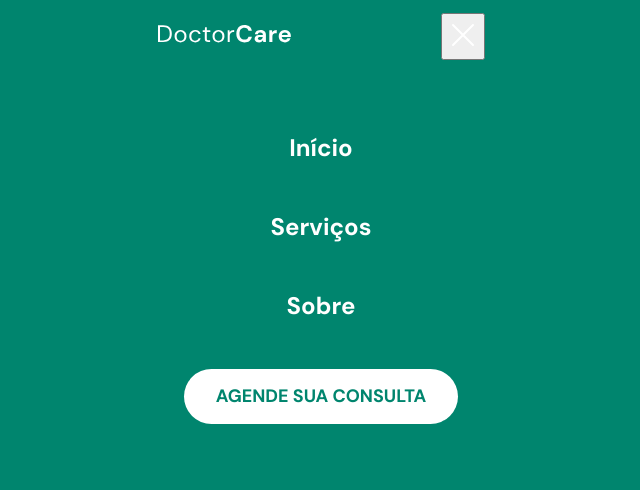
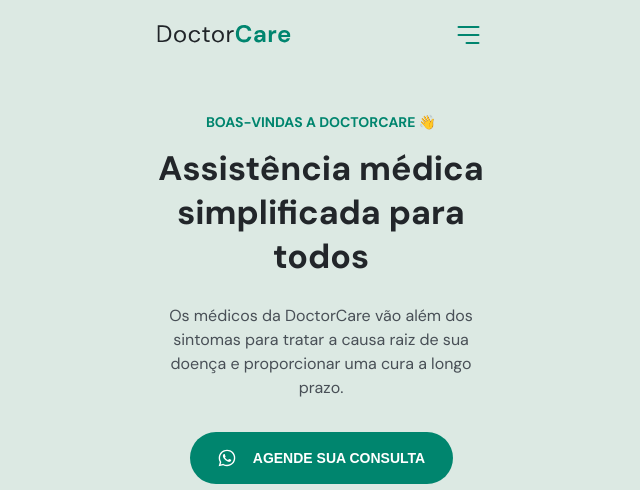
Before and after one commit to raiisoares/NLWreturn-rocketseat, a plain HTML site: page index.html in a window 1280 px wide. Shown: the top 490 px of the page, without its empty margins (319-959 px from the left). Drawn offline with Linux system fonts and the light colour scheme.

Commit message:
ultimo commit da aula 02

```diff
--- a/index.html
+++ b/index.html
@@ -12,7 +12,7 @@
     <title>DoctorCare</title>
 </head>
 
-<body onscroll="onScroll()"  class="menu-expanded">
+<body onscroll="onScroll()"  class="">
 
     <nav id="navigation" class="">
         <div class="wrapper">
@@ -86,7 +86,7 @@
                 </ul>
             </div>
 
-            <button class="open-menu">
+            <button aria-expanded="false" aria-label="Abrir menu" onclick="openMenu()" class="open-menu">
                 <svg width="40" height="40" viewBox="0 0 40 40" fill="none" xmlns="http://www.w3.org/2000/svg">
                     <path d="M10 20H30" stroke="#00856F" stroke-width="2" stroke-linecap="round" stroke-linejoin="round" />
                     <path d="M10 12H30" stroke="#00856F" stroke-width="2" stroke-linecap="round" stroke-linejoin="round" />
@@ -95,7 +95,7 @@
                 </svg>
             </button>
 
-            <button class="close-menu">
+            <button aria-expanded="true" aria-label="Fechar menu" onclick="closeMenu()" class="close-menu">
                 <svg width="40" height="40" viewBox="0 0 40 40" fill="none" xmlns="http://www.w3.org/2000/svg">
                     <path d="M30 10L10 30M10 10L30 30" stroke="#FFFAF1" stroke-width="2" stroke-linecap="round" stroke-linejoin="round"/>
                     </svg>
--- a/main.js
+++ b/main.js
@@ -1,7 +1,15 @@
-function onScroll() {
+function onScroll(){
    if(scrollY > 0){
      navigation.classList.add('scroll')
    } else {
     navigation.classList.remove('scroll')
    }
 }
+
+function openMenu(){
+  document.body.classList.add('menu-expanded')
+}
+
+function closeMenu(){
+  document.body.classList.remove('menu-expanded')
+}
--- a/style.css
+++ b/style.css
@@ -21,6 +21,13 @@
 body {
     width: 100%;
     height: 100%;
+}
+
+body {
+    font-family:  'DM Sans';
+    font-size: 1.6rem;
+    text-align: center;
+    overflow: overlay;
 }
 
 ul {
@@ -52,11 +59,6 @@
     z-index: -1;
 }
 
-body {
-    font-family:  'DM Sans';
-    font-size: 1.6rem;
-    text-align: center;
-}
 
 header h4 {
     font-size: 1.4rem;
@@ -164,13 +166,23 @@
     fill: white;
 }
 
-nav.scroll svg:nth-child(2) path {
+nav.scroll button path {
     stroke: white;
+}
+
+nav button {
+    background: none;
+    border: none;
+    cursor: pointer;
 }
 
 /* ========= MENU EXPANDED ============= */
 body.menu-expanded {
     overflow: hidden;
+}
+
+body.menu-expanded > :not(nav){
+    display: none;
 }
 
 .menu, .close-menu,
```
